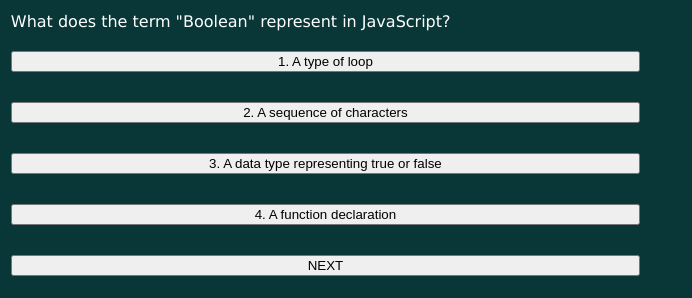
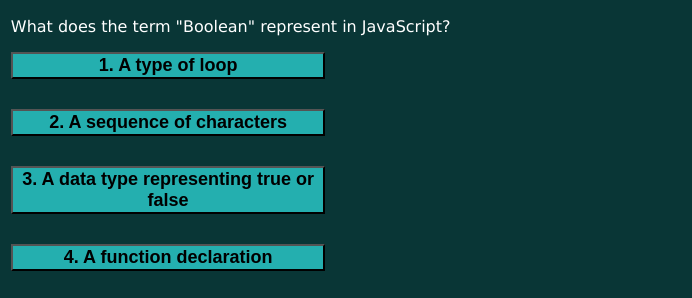
Before and after one commit to XtianHope/code-quiz, a plain HTML site: page index.html in a window 1280 px wide. Shown: the part 130-428 px from the top of the page, without its empty margins (0-692 px from the left). Drawn offline with Linux system fonts and the light colour scheme.

Commit message:
updated the quiz button css to change background color of the boxes, font weight, and font size

```diff
--- a/assets/css/style.css
+++ b/assets/css/style.css
@@ -11,9 +11,11 @@ body {
 
   .quiz button {
     display: block;
-    width: 50%;
+    width: 25%;
     margin-bottom: 30px;
-    margin-top: 20px;
+    font-weight: bold;
+    background-color: rgb(36, 175, 175);
+    font-size: 18px;
   }
 
   h2 {
```
